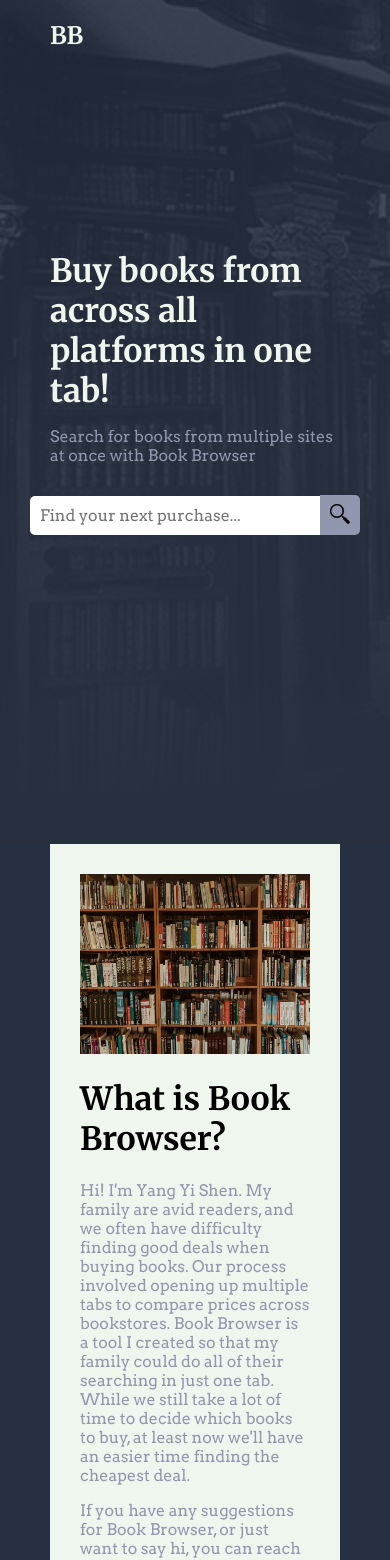
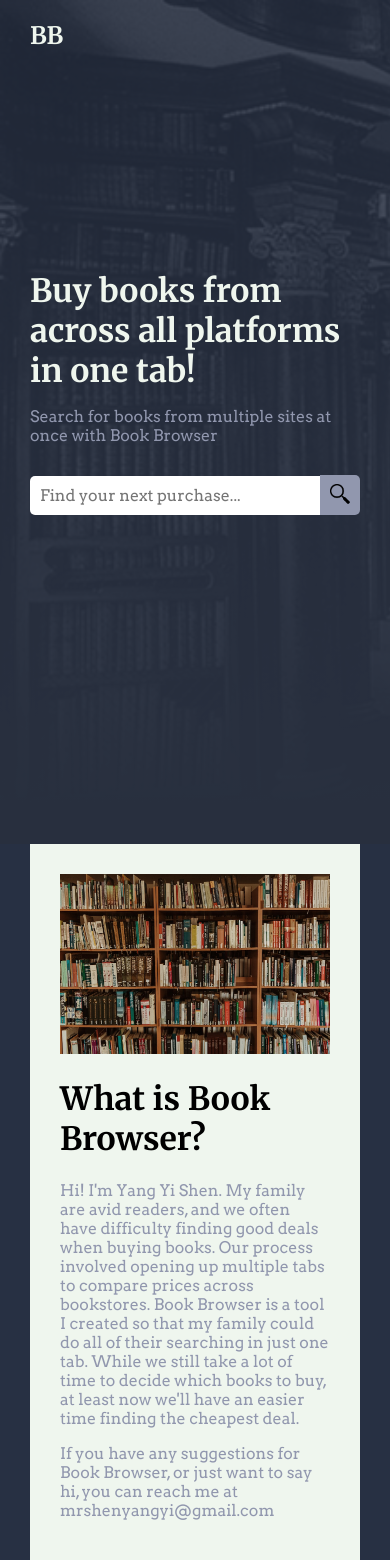
Before and after one commit to Yang-Yi-Shen/book-browser-new, a Vue app: page / in a window 390 px wide. Shown: the top 1560 px of the page. Built offline with nearby package versions, Linux system fonts and the light colour scheme; a web font is replaced by a local one.

Commit message:
feat: reduced mobile margins for homepage

```diff
--- a/src/views/Homepage.vue
+++ b/src/views/Homepage.vue
@@ -90,7 +90,7 @@ header::before {
 }
 
 .home-searchbar {
-    width: min(600px, calc(100vw - 120px));
+    width: min(600px, calc(100vw - 160px));
     padding: 10px;
     border-radius: 5px 0px 0px 5px;
     border: none;
@@ -137,9 +137,31 @@ footer {
 }
 
 @media (max-width: 768px) {
+    .home-top {
+        padding: 0.1px 30px;
+    }
+
+    .home-content {
+        height: calc(100vh - 200px);
+        display: flex;
+        align-items: center;
+        justify-content: center;
+        flex-direction: column;
+        margin: 0px 30px;
+    }
+
+    .home-searchbar {
+        width: min(600px, calc(100vw - 120px));
+        padding: 10px;
+        border-radius: 5px 0px 0px 5px;
+        border: none;
+        font-size: 16px;
+        font-family: Arvo;
+    }
+
     main {
         padding: 30px;
-        margin: 0px 50px 50px;
+        margin: 0px 30px 50px;
     }
 }
 </style>
```
